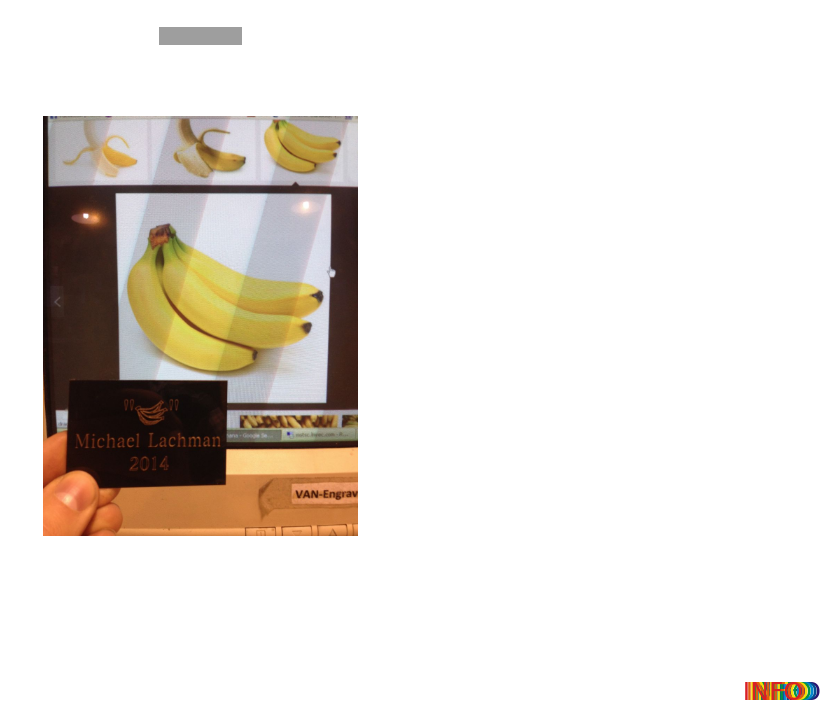
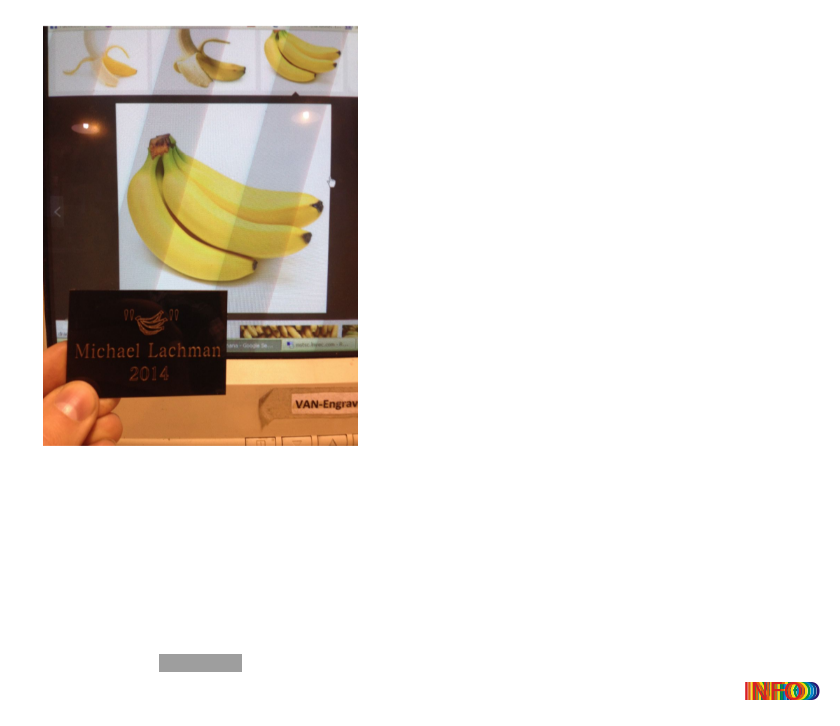
Before and after one commit to michaellachman/soliciting, a plain HTML site: page index.html in a window 1280 px wide. Shown: the part 74-800 px from the top of the page, without its empty margins (440-1280 px from the left). Drawn offline with Linux system fonts and the light colour scheme; grey boxes are pictures that could not be loaded; a web font is replaced by a local one.

Commit message:
global working

```diff
--- a/css/core.css
+++ b/css/core.css
@@ -79,20 +79,21 @@
   max-height: 420px;
   vertical-align: middle;
   position:absolute;
-	margin:auto;
+	margin-top: 50px;
 	top:0;
 	bottom:0;
 	left:0;
 	right:0;
 }
 
-.pics img {
+.pics > img {
 	height: auto;
 	width: auto;
   max-height: 420px;
   vertical-align: middle;
   position:absolute;
 	margin:auto;
+  margin-top: 50px;
 	top:0;
 	bottom:0;
 	left:0;
@@ -109,10 +110,17 @@
 } */
 .loading > img {
   margin: 0 auto;
-  /* display: block; */
   position: fixed;
   left: 0;
   right: 0;
   margin-top: 50px;
   max-height: 350px;
 }
+
+.counter {
+  margin: 0 auto;
+  position: fixed;
+  left: 0;
+  right: 0;
+  bottom: 50px;
+}
--- a/index.html
+++ b/index.html
@@ -38,7 +38,6 @@
 
       <div class="loading">
         <img src="images/global.gif" alt="global">
-
         <!-- <h1 class = "font-effect-fire-animation">LOADING </h1> -->
       </div>
 
@@ -185,7 +184,7 @@
       &nbsp;
       &nbsp;
 
-      <div style="text-align: center">
+      <div class="counter" style="text-align: center">
         <img alt="web counter" border="0" height="18" src="http://simplehitcounter.com/hit.php?uid=1904247&f=0&b=16777215" width="83"><br>
       </div>
 
--- a/js/loader.js
+++ b/js/loader.js
@@ -1,8 +1,8 @@
 $(window).on("load", function() {
     // weave your magic here.
     $(".loading").fadeTo(500, 0, function() {
+      // $(this).remove()
       $(".pics").fadeTo(500, 1)
-      $(this).remove()
     })
 
 });
```
